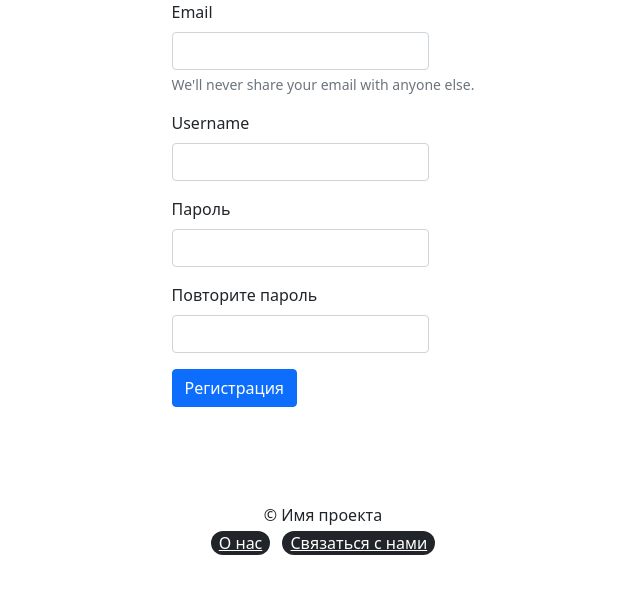
After one commit to Kenhqq/Progect1, a Flask app: page /register in a window 1280 px wide. The commit adds this page. Shown: the top 594 px of the page, without its empty margins (317-957 px from the left). Run offline with Flask 2, Linux system fonts and the light colour scheme.

Commit message:
Added register

```diff
--- a/Project/auth.py
+++ b/Project/auth.py
@@ -1,15 +1,40 @@
 from flask import Blueprint, render_template, request, redirect, url_for, flash
+from .models import User
 from . import db
 from flask_login import login_user
 
 auth = Blueprint('auth', __name__)
 
 
-@auth.route('/login')
+@auth.route('/login', methods=['GET'])
 def login():
     return render_template('login.html')
 
 
-@auth.route('/reg')
+@auth.route('/login', methods=['POST'])
+def login_handler():
+
+    return 'Здесь будет происходить обработка формы логина'
+
+
+@auth.route('/register', methods=['GET'])
 def reg():
     return render_template('register.html')
+
+
+@auth.route('/register', methods=['POST'])
+def reg_handler():
+    email = request.form.get('email')
+    password = request.form.get('password')
+    username = request.form.get('username')
+    rep_pass = request.form.get('repeat_password')
+
+    user = User.query.filter_by(email=email).first()
+    if user:
+        flash("Пользователь с такой почтой уже существует")
+        return redirect(url_for('auth.reg'))
+    new_user = User(email = email, password=password, username=username)
+    db.session.add(new_user)
+    db.session.commit()
+
+    return redirect(url_for('auth.login'))
--- a/Project/main.py
+++ b/Project/main.py
@@ -3,6 +3,7 @@ from flask_login import login_required, current_user
 from . import db
 
 main = Blueprint('main', __name__)
+
 
 
 @main.route('/')
--- /dev/null
+++ b/Project/templates/register.html
@@ -0,0 +1,26 @@
+{% extends "base.html" %}
+{% block content %}
+<title>Регистрация</title>
+<div class="d-flex justify-content-center">
+    <form action="/register" method="post">
+      <div class="mb-3">
+        <label for="exampleInputEmail1" class="form-label">Email</label>
+        <input name="email" type="email" class="form-control w-auto" id="exampleInputEmail1" aria-describedby="emailHelp">
+        <div id="emailHelp" class="form-text">We'll never share your email with anyone else.</div>
+      </div>
+      <div class="mb-3">
+        <label for="exampleInputPassword3" class="form-label">Username</label>
+        <input name="username" type="text" class="form-control w-auto" id="exampleInputPassword3">
+      </div>
+      <div class="mb-3">
+        <label for="exampleInputPassword1" class="form-label">Пароль</label>
+        <input name="password" type="password" class="form-control w-auto" id="exampleInputPassword1">
+      </div>
+      <div class="mb-3">
+        <label for="exampleInputPassword2" class="form-label">Повторите пароль</label>
+        <input name="repeat_password" type="password" class="form-control w-auto" id="exampleInputPassword2">
+      </div>
+      <button type="submit" class="btn btn-primary">Регистрация</button>
+    </form>
+</div>
+{% endblock %}
```
Also changed, not shown: Project/__init__.py (+14 -0 lines), Project/templates/login.html (+23 -12 lines), Project/data.sqlite (added), Project/models.py (line endings or trailing spaces).
